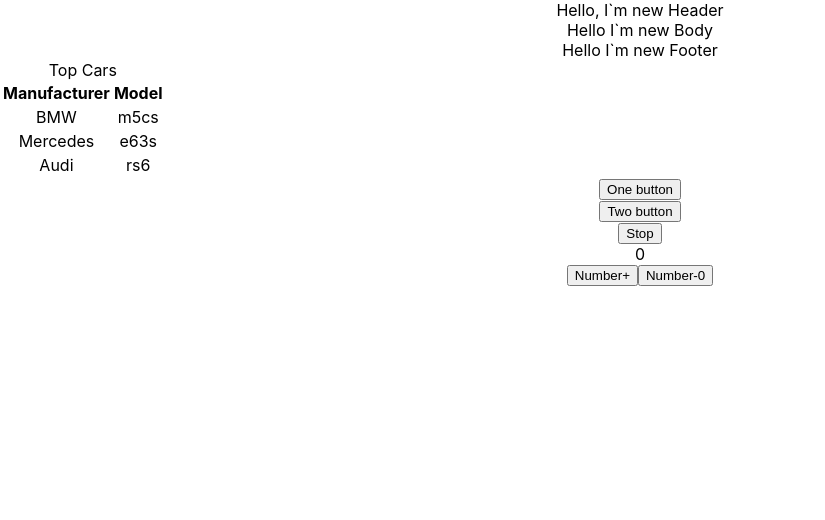
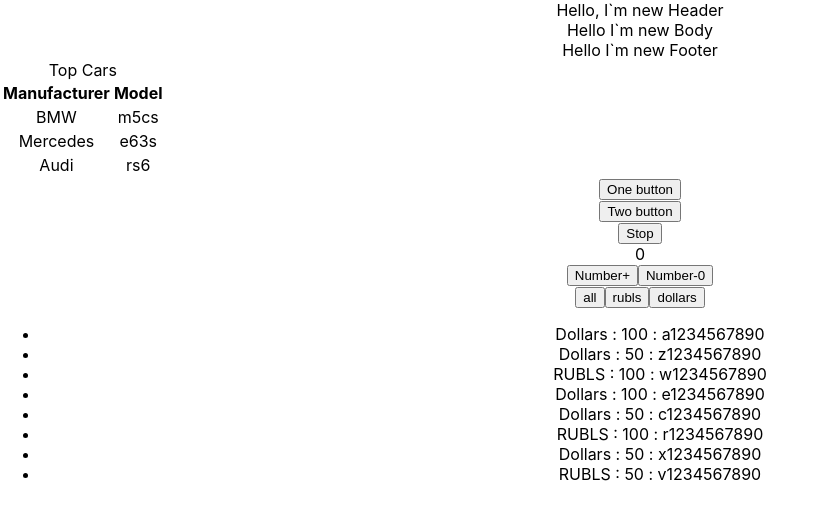
Before and after one commit to Traigel/MicroTasks, a React (Create React App) app: page / in a window 1280 px wide. Shown: the top 520 px of the page, without its empty margins (0-825 px from the left). Built offline with nearby package versions, Linux system fonts and the light colour scheme.

Commit message:
05 filter

```diff
--- a/src/App.tsx
+++ b/src/App.tsx
@@ -6,6 +6,7 @@ import {Footer} from "./components/Footer";
 import {NewComponent} from "./components/NewComponent";
 import { Button } from './components/Button';
 import {UseState} from "./components/UseState";
+import {FilterComponent} from "./components/Filter";
 
 const App = () => {
 
@@ -26,6 +27,7 @@ const App = () => {
         <Button name={'Two button'} callBack={()=>buttonFoo('Alex', 23)}/>
         <Button name={'Stop'} callBack={buttonStopFoo}/>
         <UseState/>
+        <FilterComponent/>
     </div>;
 }
 
--- /dev/null
+++ b/src/components/Filter.tsx
@@ -0,0 +1,40 @@
+import React, {useState} from 'react';
+import {FilterComponentDZ} from "./FilterDZ";
+
+export const FilterComponent = () => {
+
+    const [money, setMoney] = useState([
+        {banknots: 'Dollars', value: 100, number: ' a1234567890'},
+        {banknots: 'Dollars', value: 50, number: ' z1234567890'},
+        {banknots: 'RUBLS', value: 100, number: ' w1234567890'},
+        {banknots: 'Dollars', value: 100, number: ' e1234567890'},
+        {banknots: 'Dollars', value: 50, number: ' c1234567890'},
+        {banknots: 'RUBLS', value: 100, number: ' r1234567890'},
+        {banknots: 'Dollars', value: 50, number: ' x1234567890'},
+        {banknots: 'RUBLS', value: 50, number: ' v1234567890'},
+    ])
+
+    let correntMoney = money
+
+    const [filter, setFilter] = useState('all')
+
+    if (filter === 'all') {
+        correntMoney = money
+    }
+    if (filter === 'rubls') {
+        correntMoney = money.filter((u) => u.banknots === 'RUBLS');
+    }
+    if (filter === 'dollars') {
+        correntMoney = money.filter((u) => u.banknots === 'Dollars');
+    }
+
+    let onClickFilterHandler = (banknot: string) => {
+        console.log(banknot)
+        setFilter(banknot)
+
+    }
+
+    return <div>
+        <FilterComponentDZ correntMoney={correntMoney} callBack={onClickFilterHandler}/>
+    </div>
+};
--- /dev/null
+++ b/src/components/FilterDZ.tsx
@@ -0,0 +1,29 @@
+import React, {useState} from 'react';
+
+type FilterPropsType = {
+    correntMoney: Array<CorrentMoneyType>,
+    callBack: (a: FilterType)=>void
+}
+type FilterType = 'all' | 'rubls' | 'dollars';
+type CorrentMoneyType = {
+    banknots: string,
+    value: number,
+    number: string
+}
+
+export const FilterComponentDZ = (props: FilterPropsType) => {
+
+    return <div>
+        <button onClick={() => props.callBack('all')}>all</button>
+        <button onClick={() => props.callBack('rubls')}>rubls</button>
+        <button onClick={() => props.callBack('dollars')}>dollars</button>
+
+        <ul>
+            {props.correntMoney.map((u, i) => {
+                return <li key={i}>
+                    {u.banknots} : {u.value} : {u.number}
+                </li>
+            })}
+        </ul>
+    </div>
+};
```
